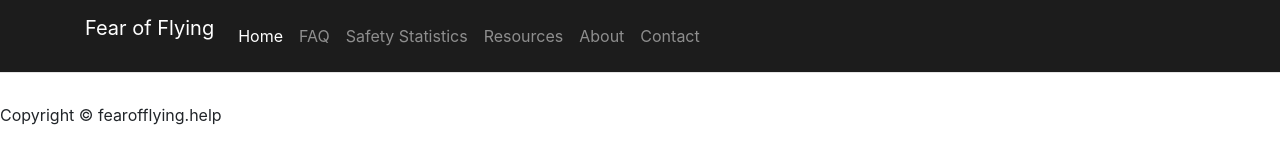
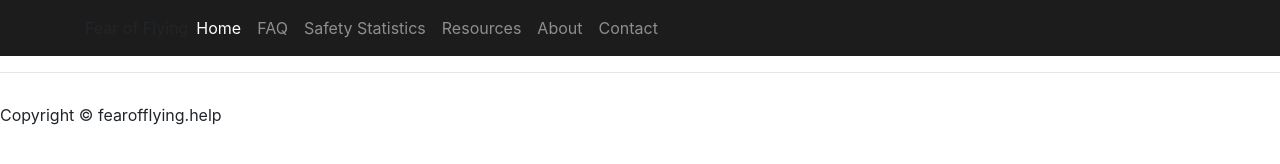
Before and after one commit to johnbyron/planes, a website: page about/index.html in a window 1280 px wide. Drawn offline with Linux system fonts and the light colour scheme.

Commit message:
testing nav brand

```diff
--- a/about/index.html
+++ b/about/index.html
@@ -23,7 +23,8 @@
     <!-- Navigation -->
     <nav class="navbar navbar-expand-lg navbar-dark custom-dark-nav fixed-top">
       <div class="container">
-        <p class="navbar-brand" href="#">Fear of Flying</p>
+        <!--<p class="navbar-brand" href="#">Fear of Flying</p> -->
+        Fear of Flying
         <button class="navbar-toggler" type="button" data-toggle="collapse" data-target="#navbarResponsive" aria-controls="navbarResponsive" aria-expanded="false" aria-label="Toggle navigation">
           <span class="navbar-toggler-icon"></span>
         </button>
```
